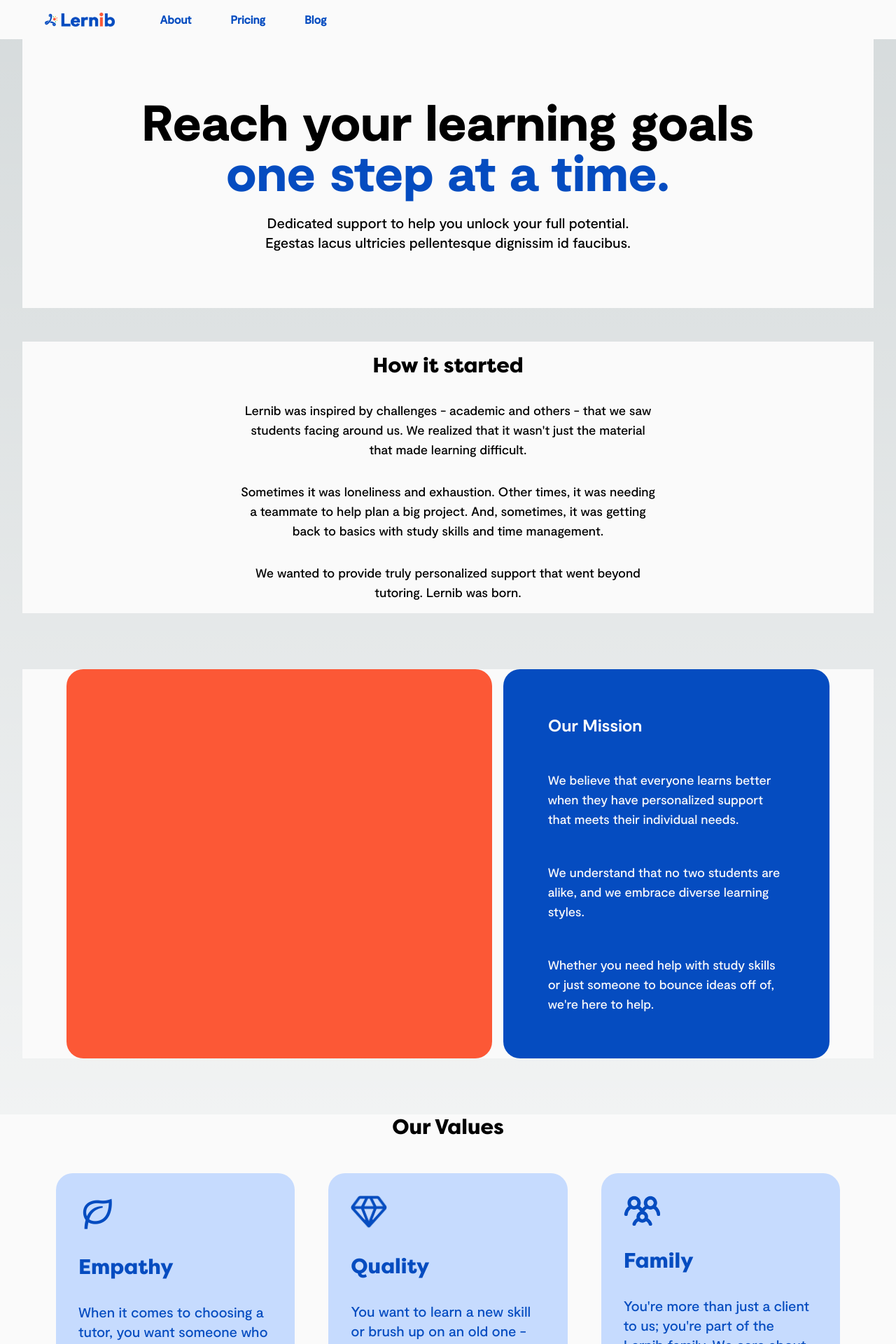
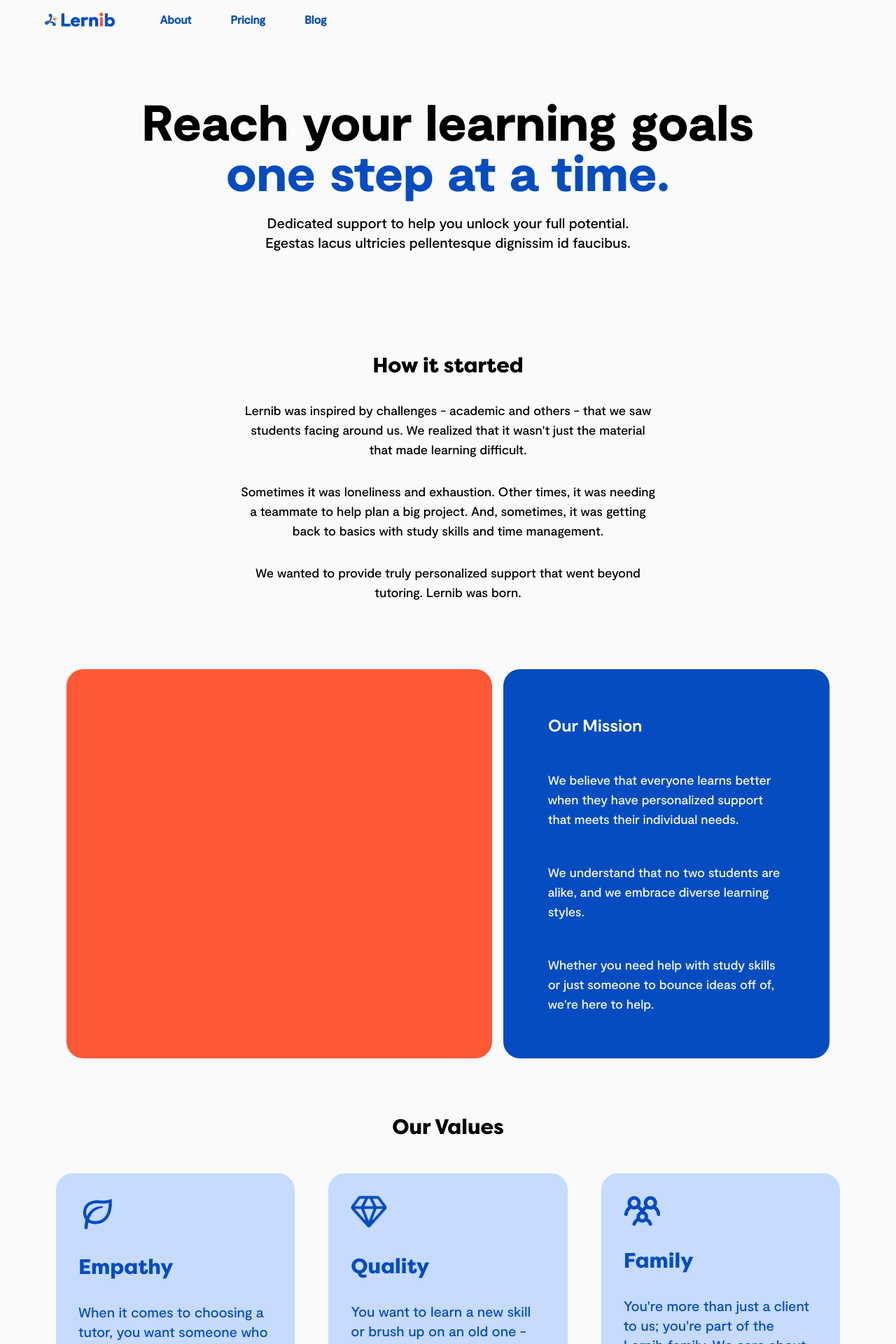
Before and after one commit to lernib/lernib-com, a Next.js app: page /about in a window 1280 px wide. Shown: the top 1920 px of the page at 70% size. Built offline with nearby package versions, Linux system fonts and the light colour scheme.

Commit message:
fix(app): page gaps
Fixed page gaps and added IDs to element maps

```diff
--- a/src/app/about/page.tsx
+++ b/src/app/about/page.tsx
@@ -18,7 +18,7 @@ export default function Home() {
 				flex flex-col justify-center items-center
 				flex-1
 
-				py-20 mx-8
+				py-20 px-8
 			">
 				<h1 className={`
 					${moderat_black.className}
@@ -52,7 +52,7 @@ export default function Home() {
 				flex flex-col justify-center items-center
 				self-stretch
 
-				mx-8 mt-12
+				px-8
 				p-4
 				gap-8
 			">
@@ -60,6 +60,7 @@ export default function Home() {
 					${filson_pro_heavy.className}
 
 					text-3xl
+					mt-12
 				`}>
 					How it started
 				</h2>
@@ -85,6 +86,8 @@ export default function Home() {
 					max-w-[55ch]
 
 					text-lg text-center
+
+					mb-20
 				">
 					We wanted to provide truly personalized support that went beyond tutoring. Lernib
 					was born.
@@ -94,9 +97,9 @@ export default function Home() {
 				bg-lernib1 text-black
 
 				flex flex-col justify-center items-center
-				h-fit mt-20
+				h-fit
 
-				md:flex-row md:gap-x-4 md:mx-8 md:mt-20
+				md:flex-row md:gap-x-4 md:px-8
 			">
 				<div className="
 					bg-lernib3
@@ -154,12 +157,13 @@ export default function Home() {
 				bg-lernib1 text-black
 
 				flex flex-col justify-start items-center
-				mb-8 mt-20
+				pb-8 pt-20
 			">
 				<h1 className={`
 					${filson_pro_heavy.className}
 
-					text-3xl mb-12
+					text-3xl
+					mb-12
 				`}>
 					Our Values
 				</h1>
@@ -172,8 +176,8 @@ export default function Home() {
 					lg:mx-20
 					lg:gap-y-0
 				">
-					{VALUES.map(value => (
-						<div className="
+					{VALUES.map((value, i) => (
+						<div key={i} className="
 							bg-lernib2-700 text-lernib2
 
 							self-stretch
--- a/src/app/page.tsx
+++ b/src/app/page.tsx
@@ -100,8 +100,8 @@ export default function Home() {
           justify-center items-center
           gap-y-16
         ">
-          {BENEFITS.map(benefit => (
-            <div className="
+          {BENEFITS.map((benefit, i) => (
+            <div key={i} className="
               flex flex-col justify-start items-center
               gap-y-6 mt-12
 
@@ -173,8 +173,8 @@ export default function Home() {
 
           gap-y-8
         ">
-          {SUBJECTS.map(subject => (
-            <div className="
+          {SUBJECTS.map((subject, i) => (
+            <div key={i} className="
               grid
               grid-rows-[2.5rem_1fr]
               grid-cols-[3.5rem_1fr]
@@ -246,8 +246,8 @@ export default function Home() {
 
           md:flex-row
         ">
-          {SUCCESS.map(success => (
-            <div className="
+          {SUCCESS.map((success, i) => (
+            <div key={i} className="
               text-xl
               p-8
 
```
